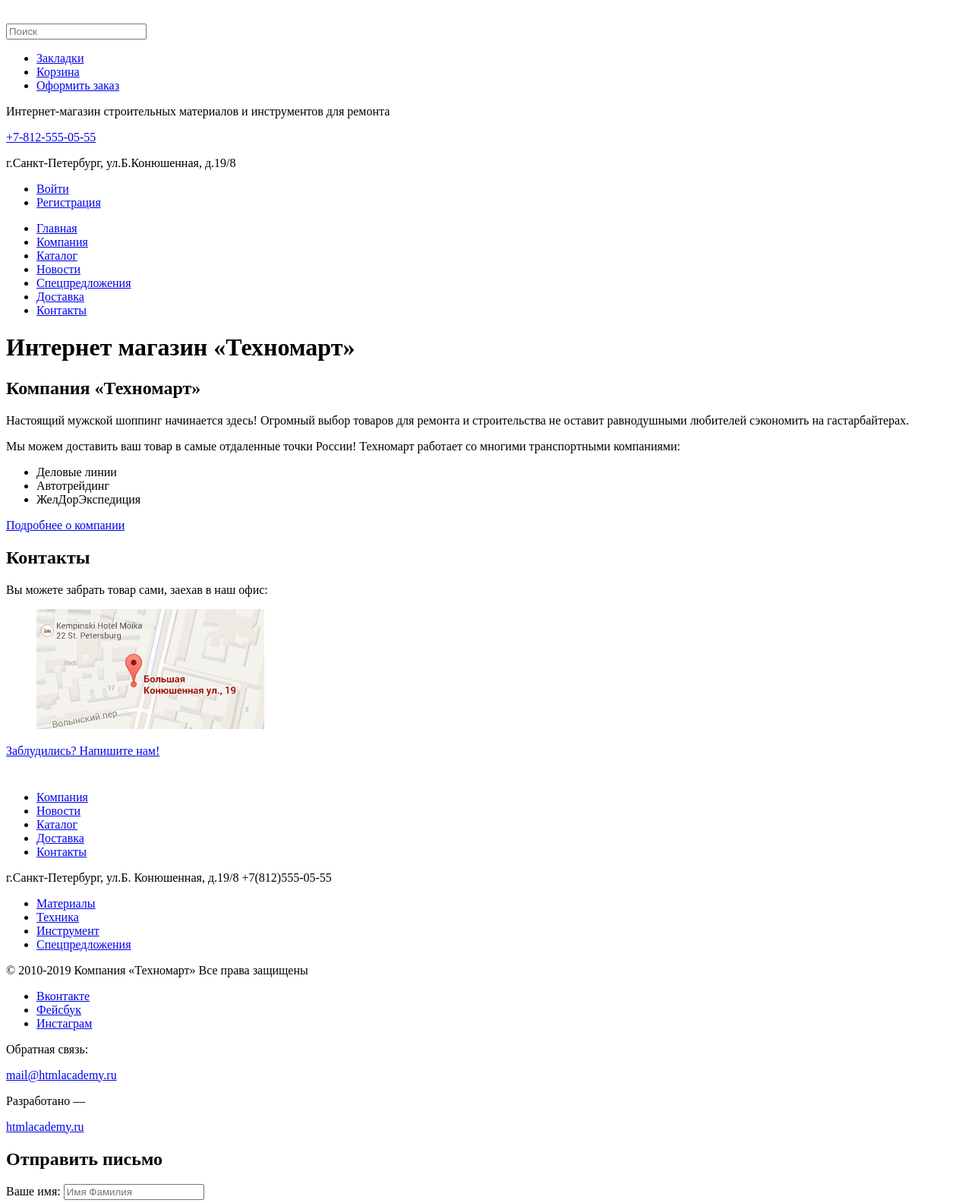
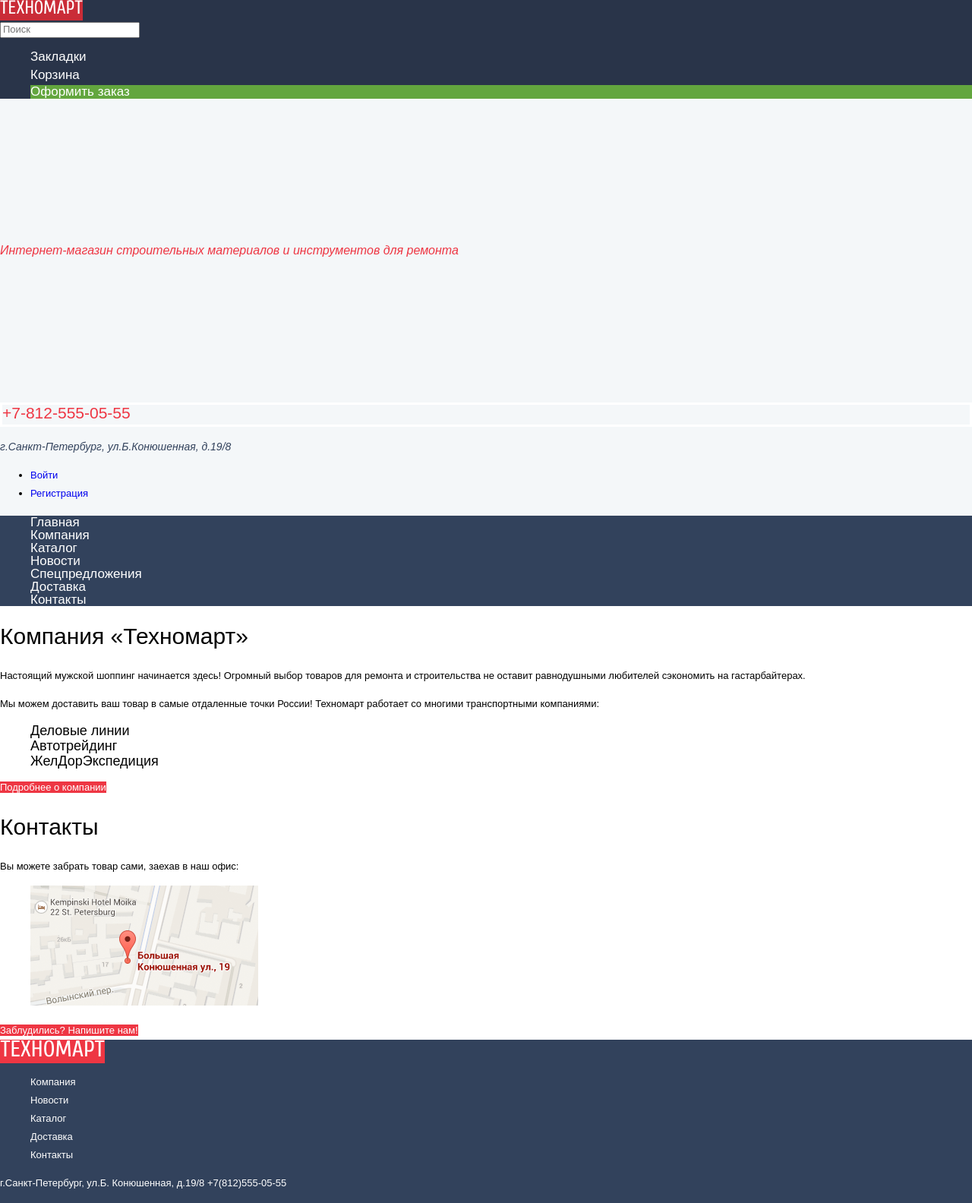
Before and after one commit to KostOvchinnikov/587719-technomart-26, a plain HTML site: page index.html in a window 1280 px wide. Shown: the top 1584 px of the page at 76% size. Drawn offline with Linux system fonts and the light colour scheme; a web font is replaced by a local one.

Commit message:
Личный проект: начинаем базовую стилизацию
Жду правок и замечаний, завтра доделаю страницу каталога

```diff
--- a/css/style.css
+++ b/css/style.css
@@ -0,0 +1,195 @@
+body {
+	margin: 0;
+	padding: 0;
+
+	font-family: 'Cuprum','PT-Sans', Arial, sans-serif;
+	font-size: 13px;
+	line-height: 24px;
+	font-weight: 400;
+	color: #000000;
+}
+
+a {
+	text-decoration: none;
+}
+
+.main-header {
+	background-color: #f4f7f9;
+}
+
+.header-top {
+	background-color: #293449;
+}
+
+.main-logo {
+	background-color: #ee3643;
+	display: inline-block;
+}
+
+.main-logo:hover,
+.main-logo:focus {
+	background-color: #ca2c37;
+}
+
+.checkout a {
+	background-color: #63a63e;
+	display: block;
+}
+
+.checkout a:hover,
+.checkout a:focus {
+	background-color: #5fbb2d;
+}
+
+
+.top-navigation a {
+	font: Cuprum;
+	font-size: 17px;
+	line-height: 18px;
+	color: #ffffff;
+	list-style: none;
+}
+
+.top-navigation li {
+	list-style: none;
+}
+
+.top-navigation a {
+	color: #ffffff;
+}
+
+.main-header p {
+	font: Cuprum;
+	font-size: 16px;
+	font-weight: 400;
+	line-height: 23;
+	font-style: italic;
+	color: #ee3643;
+}
+
+.phone-container {
+	border: solid 3px #ffffff;
+}
+
+.phone-container .phone {
+	font: Cuprum;
+	font-size: 21px;
+	line-height: 21px;
+	color: #ee3643;
+}
+
+.main-header .header-adress {
+	font: Cuprum;
+	font-size: 14px;
+	line-height: 24px;
+	color: #32425c;
+}
+
+.main-navigation {
+	font: Cuprum;
+	font-size: 17px;
+	line-height: 17px;
+	color: #ffffff;
+
+	background-color: #32425c;
+}
+
+.site-navigation {
+	list-style: none;
+}
+
+.site-navigation a {
+	color: #ffffff;
+}
+
+.site-navigation a:hover,
+.site-navigation a:focus {
+	background-color: #293449;
+}
+
+main h2 {
+	font: Cuprum;
+	font-size: 30px;
+	line-height: 30px;
+	color: #000000;
+	font-weight: 400;
+}
+
+main p {
+	font: PT-Sans;
+	font-size: 13px;
+	line-height: 24px;
+	font-weight: 400;
+	text-align: left;
+	color: #000000;
+}
+
+.about-us li {
+	list-style: none;
+	font: Cuprum;
+	font-size: 18px;
+	line-height: 20px;
+	font-weight: 400;
+	color: #000000;
+}
+
+.button {
+	color: #ffffff;
+	background-color: #ee3643;
+}
+
+.button:hover,
+.button:focus {
+	background-color: #ca2c37;
+}
+
+.main-footer {
+	font: Cuprum;
+	color: #ffffff;
+
+	background-color: #32425c;
+}
+
+.main-footer a {
+	color: #ffffff;
+}
+
+.main-footer a:hover,
+.main-footer a:focus {
+	text-decoration: underline;
+}
+
+.footer-navigation-2 a {
+	color: #ffd180;
+}
+
+.footer-bottom a {
+	color: #ffd180;
+}
+
+
+.footer-bottom {
+	background-color: #293449;
+}
+
+.main-footer li {
+	list-style: none;
+}
+
+.footer-logo {
+	background-color: #ee3643;
+	display: inline-block;
+}
+
+.footer-logo:hover,
+.footer-logo:focus {
+	background-color: #ca2c37;
+}
+
+.visually-hidden {
+  position: absolute;
+  clip: rect(0 0 0 0);
+  width: 1px;
+  height: 1px;
+  margin: -1px;
+}
--- a/index.html
+++ b/index.html
@@ -3,39 +3,45 @@
   <head>
     <meta charset="utf-8">
     <title>Интернет магазин «Техномарт»</title>
+    <link href="https://fonts.googleapis.com/css?family=PT+Sans:400,400i,700&display=swap&subset=cyrillic" rel="stylesheet">
+    <link href="https://fonts.googleapis.com/css?family=Cuprum:400,400i,700&display=swap&subset=cyrillic" rel="stylesheet">
+    <link rel="stylesheet" href="css/normalize.css">
     <link rel="stylesheet" href="css/style.css">
   </head>
 
   <body>
 
-  	<header>
+  	<header class="main-header">
 
-  		<a><img src="img/header-logo.svg" width="109" height="19" alt="Логотип магазина «Техномарт»"></a>
+		<div class="header-top">
+	  		<a class="main-logo" href="index.html"><img src="img/header-logo.svg" width="109" height="19" alt="Логотип магазина «Техномарт»"></a>
 
 	  		<form action="https://echo.htmlacademy.ru" method="get">
 				<input type="search" placeholder="Поиск" aria-label="Поиск">
 			</form>
 
 
-  		<ul>
+	  		<ul class="top-navigation">
 	  			<li>
 	  				<a href="#">Закладки</a>
 	  			</li>
 	  			<li>
 	  				<a href="#">Корзина</a>
 	  			</li>
-  			<li>
+	  			<li class="checkout">
 	  				<a href="#">Оформить заказ</a>
 	  			</li>
 	  		</ul>
-
+		</div>
   		<p>Интернет-магазин
   		строительных материалов
   		и инструментов для ремонта</p>
 
-  		<a href="tel:+7-812-555-05-55">+7-812-555-05-55</a>
+		<div class="phone-container">
+  			<a href="tel:+7-812-555-05-55" class="phone">+7-812-555-05-55</a>
+		</div>
 
-  		<p>г.Санкт-Петербург, ул.Б.Конюшенная, д.19/8</p>
+  		<p class="header-adress">г.Санкт-Петербург, ул.Б.Конюшенная, д.19/8</p>
 
   		<ul>
   			<li>
@@ -46,8 +52,8 @@
   			</li>
   		</ul>
 
-  		<nav>
-  			<ul>
+  		<nav class="main-navigation">
+  			<ul class="site-navigation">
 	  			<li><a href="index.html">Главная</a></li>
 	  			<li><a href="#">Компания</a></li>
 	  			<li><a href="catalog.html">Каталог</a></li>
@@ -64,8 +70,11 @@
 
 		<h1 class="visually-hidden">Интернет магазин «Техномарт»</h1>
 
+		<section class="services">
+			<!-- Сервисы -->
+		</section>
 
-		<section>
+		<section class="about-us">
 
 			<h2>Компания «Техномарт»</h2>
 
@@ -81,11 +90,11 @@
 				<li>ЖелДорЭкспедиция</li>
 			</ul>
 
-			<a href="about-us.html">Подробнее о компании</a>
+			<a href="about-us.html" class="button">Подробнее о компании</a>
 
 		</section>
 
-		<section>
+		<section class="contacts">
 
 				<h2>Контакты</h2>
 
@@ -98,19 +107,19 @@
 
 				</figure>
 
-				 <a href="#">Заблудились? Напишите нам!</a>
+				 <a href="#" class="button">Заблудились? Напишите нам!</a>
 
 		</section>
 
 	</main>
 
-	<footer>
+	<footer class="main-footer">
 
 		<section>
 
-			<img src="img/footer-logo.svg" width="138" height="23" alt="Логотип магазина «Техномарт»">
+			<a href="index.html" class="footer-logo"><img src="img/footer-logo.svg" width="138" height="23" alt="Логотип магазина «Техномарт»"></a>
 
-			<ul>
+			<ul class="footer-navigation-1">
 				<li><a href="about-us.html">Компания</a></li>
 				<li><a href="news.html">Новости</a></li>
 				<li><a href="catalog.html">Каталог</a></li>
@@ -123,20 +132,20 @@
 				+7(812)555-05-55
 			</p>
 
-			<ul>
+			<ul class="footer-navigation-2">
 				<li><a href="#">Материалы</a></li>
 				<li><a href="#">Техника</a></li>
 				<li><a href="#">Инструмент</a></li>
 				<li><a href="#">Спецпредложения</a></li>
 			</ul>
 		</section>
-		<section>
+		<section class="footer-bottom">
 			<p>
 				© 2010-2019 Компания «Техномарт»
 				Все права защищены
 			</p>
 
-			<div>
+			<div class="social">
 				<ul>
 	  				<li><a href="#">Вконтакте</a></li>
 	  				<li><a href="#">Фейсбук</a></li>
@@ -144,12 +153,12 @@
 	  			</ul>
 			</div>
 
-			<div>
+			<div class="feedback">
 				<p>Обратная связь:</p>
 				<a href="mailto:mail@htmlacademy.ru">mail@htmlacademy.ru</a>
 			</div>
 
-			<div>
+			<div class="executor">
 				<p>Разработано &mdash;</p>
 				<a href="https://htmlacademy.ru/intensive/htmlcss">htmlacademy.ru</a>
 			</div>
```
Also changed, not shown: catalog.html (+6 -3 lines), css/normalize.css (added). Lines whose indentation alone changed are shown as unchanged.
